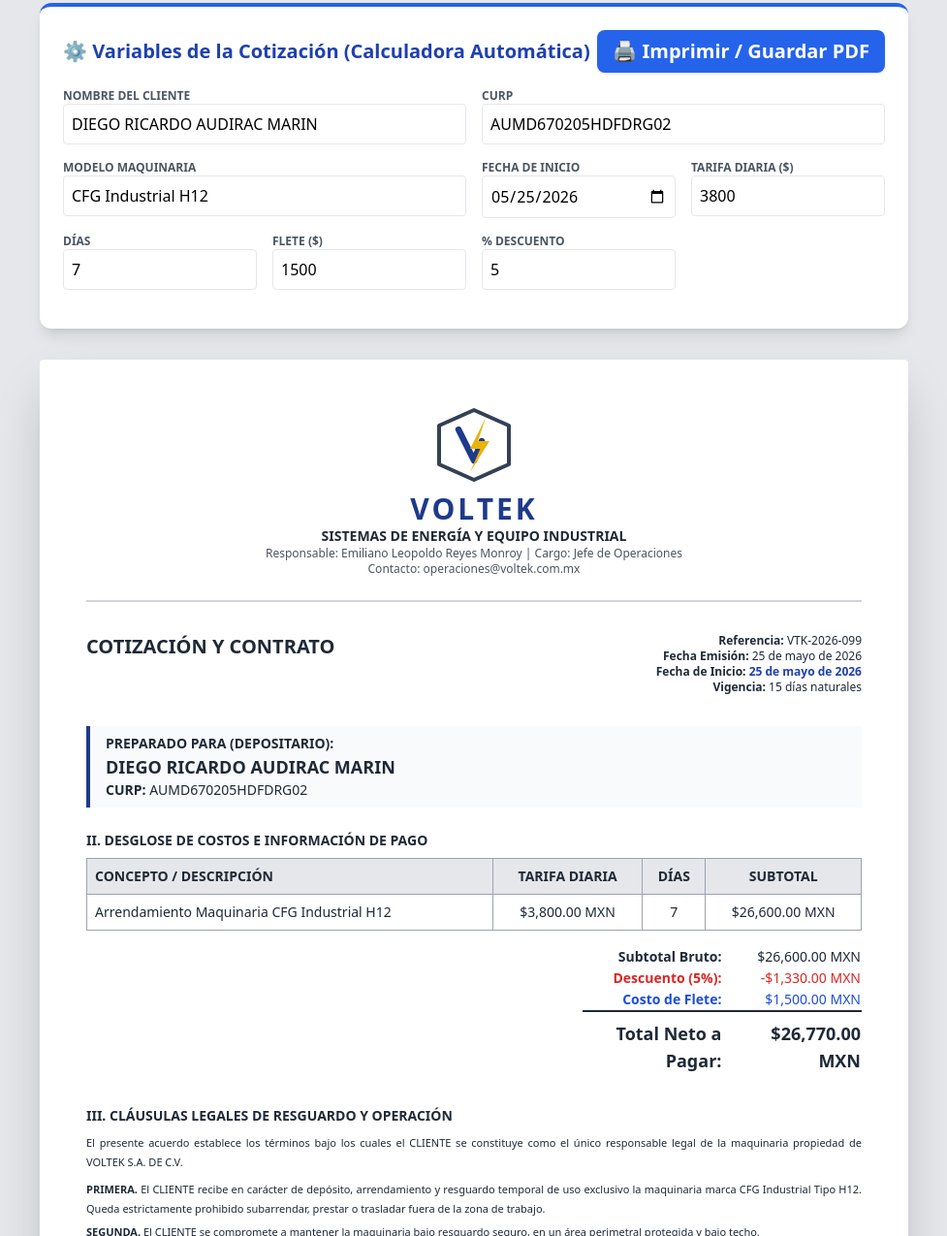
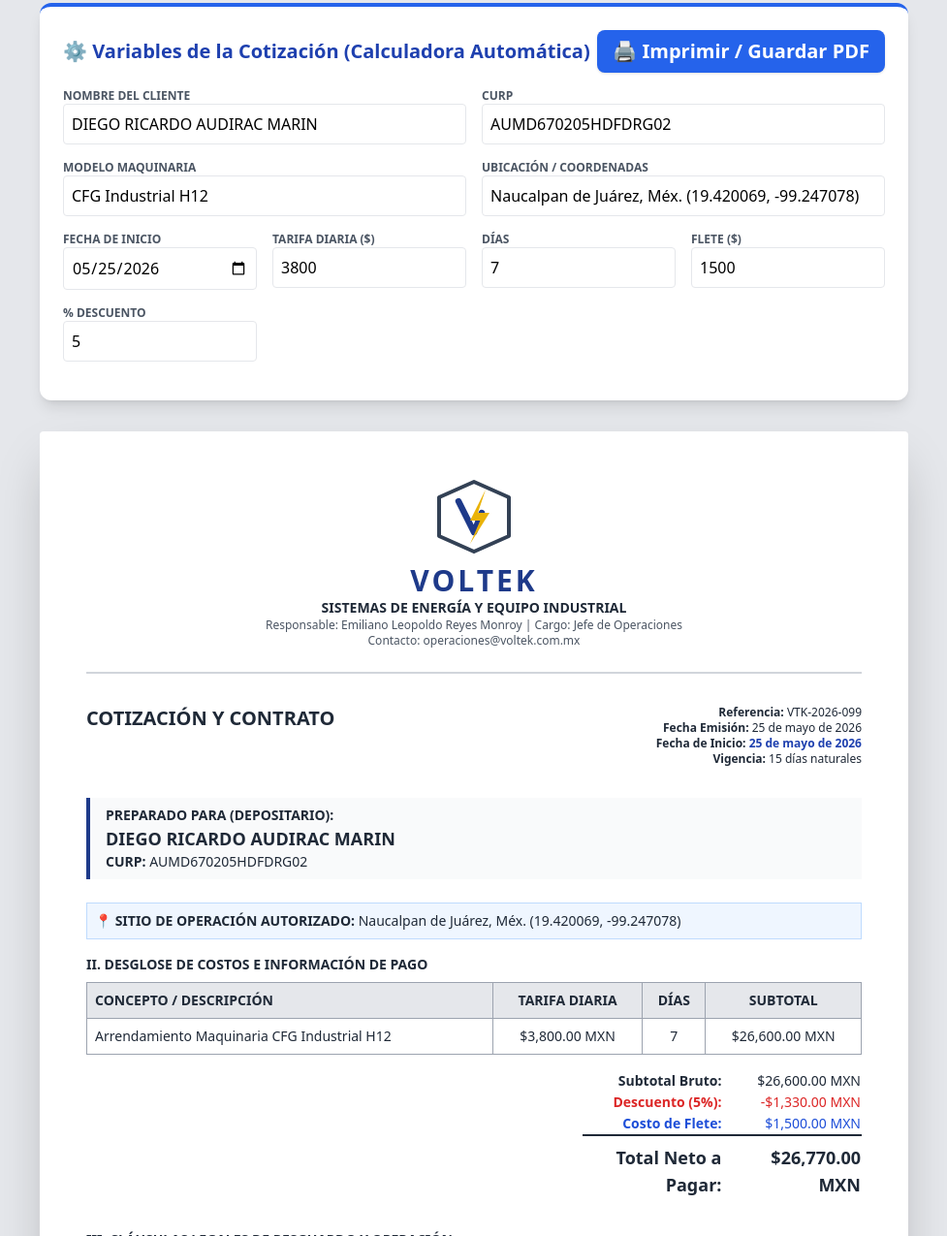
Before and after one commit to polodad/Cotizaciones_voltek_2.0, a plain HTML site: page index.html in a window 1280 px wide. Shown: the part 29-1304 px from the top of the page at 97% size, without its empty margins (151-1128 px from the left). Drawn offline with nearby package versions, Linux system fonts and the light colour scheme.

Commit message:
Add location input and display in updateDoc function

```diff
--- a/index.html
+++ b/index.html
@@ -37,6 +37,10 @@
             <div class="md:col-span-2">
                 <label class="block text-xs font-bold text-gray-600 uppercase">Modelo Maquinaria</label>
                 <input type="text" id="in-modelo" class="w-full border p-2 rounded" value="CFG Industrial H12" oninput="updateDoc()">
+            </div>
+            <div class="md:col-span-2">
+                <label class="block text-xs font-bold text-gray-600 uppercase">Ubicación / Coordenadas</label>
+                <input type="text" id="in-ubicacion" class="w-full border p-2 rounded" value="Naucalpan de Juárez, Méx. (19.420069, -99.247078)" oninput="updateDoc()">
             </div>
             <div>
                 <label class="block text-xs font-bold text-gray-600 uppercase">Fecha de Inicio</label>
@@ -92,6 +96,10 @@
             <p><strong>PREPARADO PARA (DEPOSITARIO):</strong></p>
             <p class="font-bold text-lg" id="out-cliente">DIEGO RICARDO AUDIRAC MARIN</p>
             <p><strong>CURP:</strong> <span id="out-curp">AUMD670205HDFDRG02</span></p>
+        </div>
+
+        <div class="mb-4 text-sm bg-blue-50 p-2 border border-blue-200">
+            <strong>📍 SITIO DE OPERACIÓN AUTORIZADO:</strong> <span id="out-ubicacion">Naucalpan de Juárez, Méx. (19.420069, -99.247078)</span>
         </div>
 
         <h3 class="font-bold mb-2">II. DESGLOSE DE COSTOS E INFORMACIÓN DE PAGO</h3>
@@ -168,6 +176,7 @@
             const cliente = document.getElementById('in-cliente').value;
             const curp = document.getElementById('in-curp').value;
             const modelo = document.getElementById('in-modelo').value;
+            const ubicacion = document.getElementById('in-ubicacion').value;
             const fechaInicioVal = document.getElementById('in-fecha-inicio').value;
             const tarifa = parseFloat(document.getElementById('in-tarifa').value) || 0;
             const dias = parseInt(document.getElementById('in-dias').value) || 0;
@@ -188,10 +197,14 @@
                 fechaInicioTexto = fechaObj.toLocaleDateString('es-MX', { year: 'numeric', month: 'long', day: 'numeric' });
             }
 
+            // Cambiar el título del documento para que al imprimir/guardar tome el nombre del cliente
+            document.title = "Cotizacion_VOLTEK_" + cliente.trim().replace(/\s+/g, "_");
+
             document.getElementById('out-cliente').innerText = cliente;
             document.getElementById('out-cliente-firma').innerText = cliente;
             document.getElementById('out-curp').innerText = curp;
             document.getElementById('out-modelo').innerText = modelo;
+            document.getElementById('out-ubicacion').innerText = ubicacion;
             document.getElementById('out-fecha-inicio-hdr').innerText = fechaInicioTexto;
             document.getElementById('out-fecha-inicio-txt').innerText = fechaInicioTexto;
             document.getElementById('out-tarifa').innerText = formatMoney(tarifa);
@@ -221,3 +234,4 @@
     </script>
 </body>
 </html>
+</html>
```
